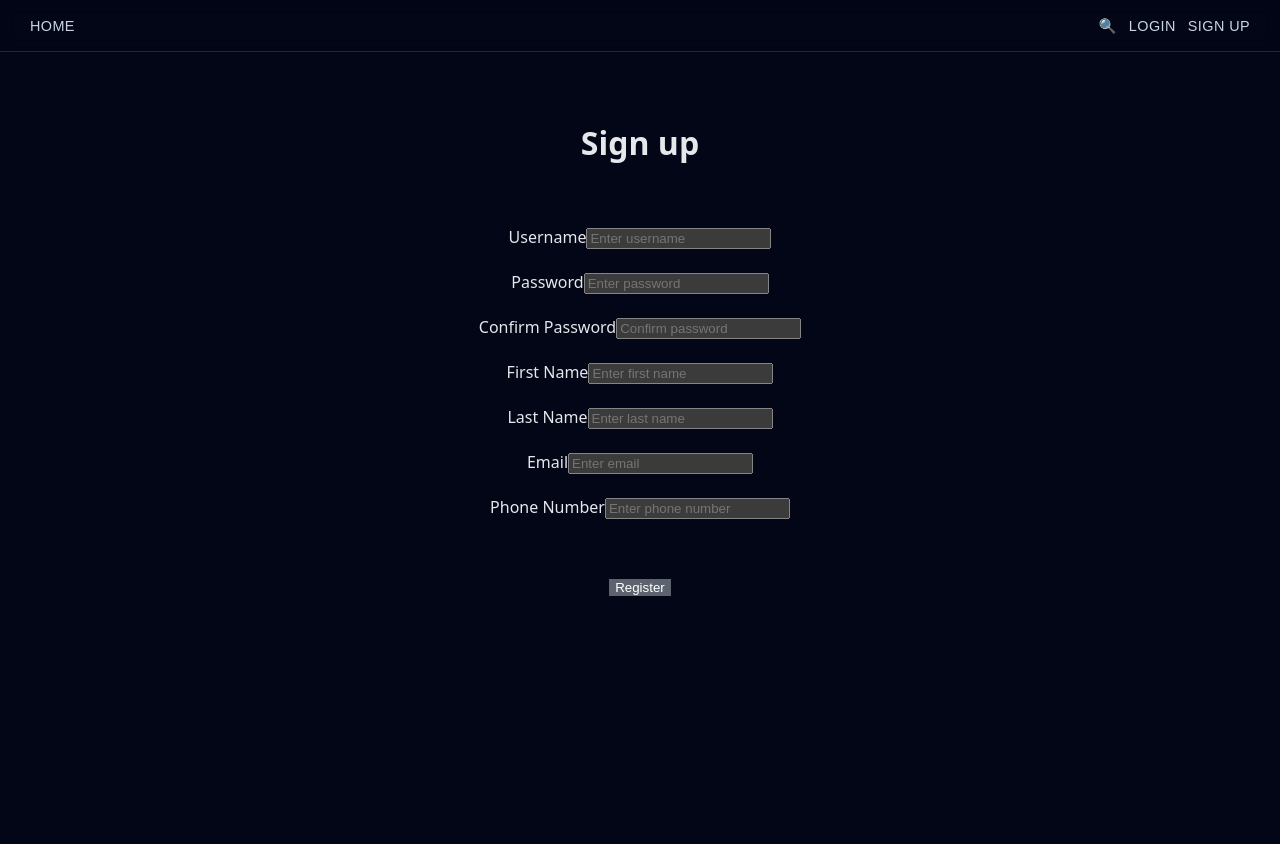
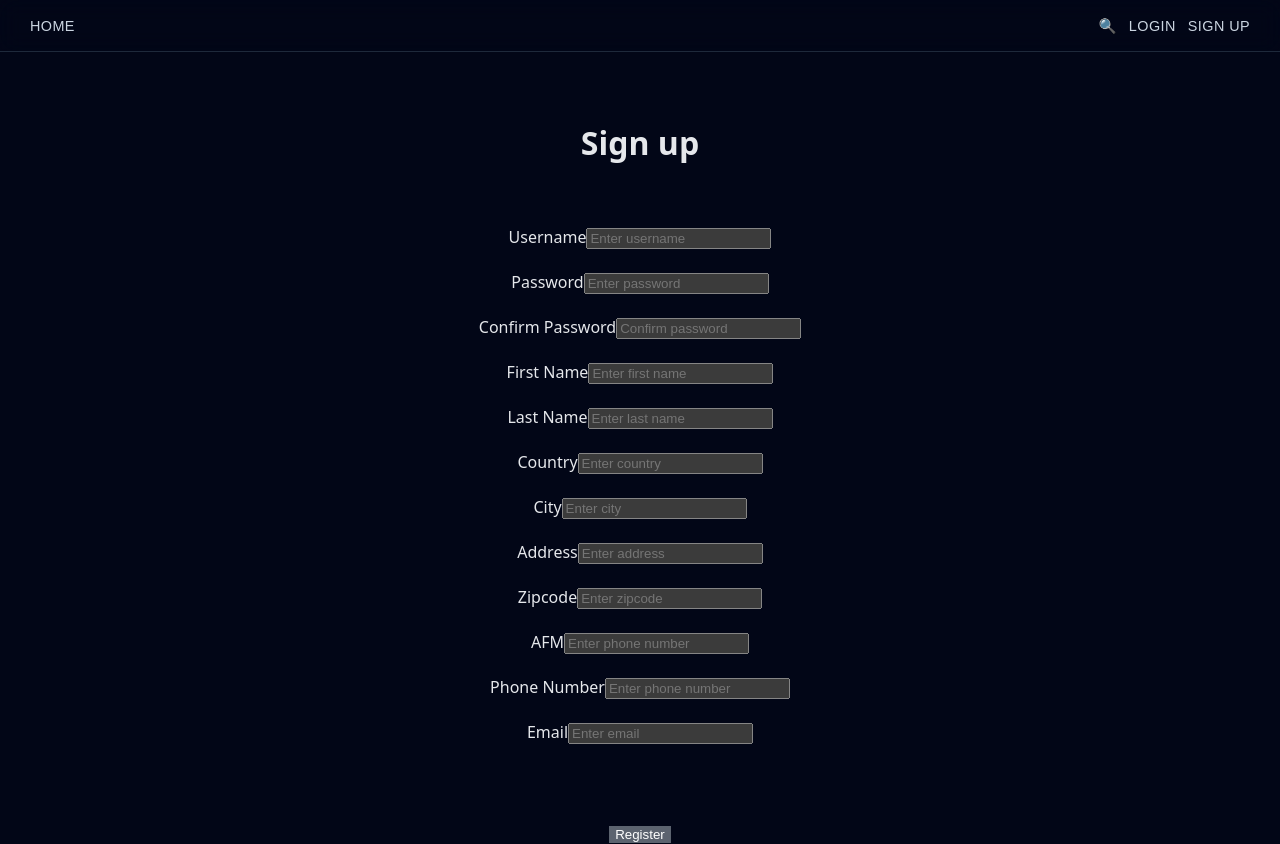
Before and after one commit to Oiko8/Planent_Web_App, a React (Vite) app in the folder frontend/: page / in a window 1280 px wide. Both pictures are taken after a click on the button "SIGN UP". Before the commit the page ends 800 px from the top, so only its background shows below. Built offline with nearby package versions, Linux system fonts and the light colour scheme; no server answers.

Commit message:
Connecting backend to front. Registration successful end to end. Coords -> nullable

```diff
--- /dev/null
+++ b/frontend/src/api/axiosConfig.ts
@@ -0,0 +1,7 @@
+import axios from "axios";
+
+const api = axios.create({
+    baseURL: import.meta.env.VITE_API_BASE_URL,
+});
+
+export default api;
--- a/frontend/src/pages/RegisterPage.tsx
+++ b/frontend/src/pages/RegisterPage.tsx
@@ -1,6 +1,7 @@
 import { useState } from "react";
 import { RegisterFormData } from "../types/registerData";
-import axios from "axios";
+
+import api from "../api/axiosConfig"
 
 type RegisterPageProps = {
     onNavigate: (page: string) => void;
@@ -14,11 +15,11 @@ export default function RegisterPage({ onNavigate }: RegisterPageProps) {
         firstName: "",
         lastName: "",
         email: "",
-        phoneNumber: "",
+        phone: "",
         country: "",
         city: "",
         address: "",
-        zipCode: "",
+        zipcode: "",
         afm: "",
     });
 
@@ -34,7 +35,7 @@ export default function RegisterPage({ onNavigate }: RegisterPageProps) {
             !formData.firstName ||
             !formData.lastName ||
             !formData.email ||
-            !formData.phoneNumber
+            !formData.phone
         ) {
             setErrorMessage("Please fill in all required fields.");
             return;
@@ -47,16 +48,15 @@ export default function RegisterPage({ onNavigate }: RegisterPageProps) {
 
         setErrorMessage("");
 
-        // console.log("Register form submitted:", formData);
-        const reponse = await axios.post("http://localhost:5000/register", formData, {
-        headers: {
-            "Content-Type": "application/json",
-        },
-        });
-        console.log("Server response:", reponse.data);
-
-        // Go to approval page in case of success
-        onNavigate("pendingApproval");
+        try {
+            await api.post("/auth/register", formData);
+            onNavigate("pendingApproval");
+        }
+        catch (error:any) {
+            const message = error.response?.data?.detail
+            ?? "Registration failed. Please try again.";
+            setErrorMessage(message);
+        }
     }
 
     function handleChange(field: keyof RegisterFormData, value: string) {
@@ -122,6 +122,70 @@ export default function RegisterPage({ onNavigate }: RegisterPageProps) {
             </div>
             <br></br>
 
+             <div>
+                <label>Country</label>
+                <input
+                value={formData.country}
+                onChange={(e) => handleChange("country", e.target.value)}
+                placeholder="Enter country"
+                />
+            </div>
+
+            <br></br>
+             <div>
+                <label>City</label>
+                <input
+                value={formData.city}
+                onChange={(e) => handleChange("city", e.target.value)}
+                placeholder="Enter city"
+                />
+            </div>
+            <br></br>
+
+            <div>
+                <label>Address</label>
+                <input
+                value={formData.address}
+                onChange={(e) => handleChange("address", e.target.value)}
+                placeholder="Enter address"
+                />
+            </div>
+            <br></br>
+
+            <div>
+                <label>Zipcode</label>
+                <input
+                value={formData.zipcode}
+                onChange={(e) => handleChange("zipcode", e.target.value)}
+                placeholder="Enter zipcode"
+                />
+            </div>
+            <br></br>
+
+            {/* AFM */}
+            <div>
+                <label>AFM</label>
+                <input
+                value={formData.afm}
+                onChange={(e) => handleChange("afm", e.target.value)}
+                placeholder="Enter phone number"
+                />
+            </div>
+            <br></br>
+
+
+            {/* Phone Number */}
+            <div>
+                <label>Phone Number</label>
+                <input
+                value={formData.phone}
+                onChange={(e) => handleChange("phone", e.target.value)}
+                placeholder="Enter phone number"
+                />
+            </div>
+            <br></br>
+
+
             {/* Email */}
             <div>
                 <label>Email</label>
@@ -133,15 +197,6 @@ export default function RegisterPage({ onNavigate }: RegisterPageProps) {
             </div>
             <br></br>
 
-            {/* Phone Number */}
-            <div>
-                <label>Phone Number</label>
-                <input
-                value={formData.phoneNumber}
-                onChange={(e) => handleChange("phoneNumber", e.target.value)}
-                placeholder="Enter phone number"
-                />
-            </div>
 
             {/* checking the error Message */}
             {<p className="register-error-message">{errorMessage || "\u00A0"}</p>}
--- a/frontend/src/types/registerData.ts
+++ b/frontend/src/types/registerData.ts
@@ -5,10 +5,10 @@ export type RegisterFormData = {
     firstName: string;
     lastName: string;
     email: string;
-    phoneNumber: string;
+    phone: string;
     country: string;
     city: string;
     address: string;
-    zipCode: string;
+    zipcode: string;
     afm: string;
 };
```
Also changed, not shown: frontend/tsconfig.json (added, +13 -0 lines), 2 other files (tests, documents, lock files or other folders).
